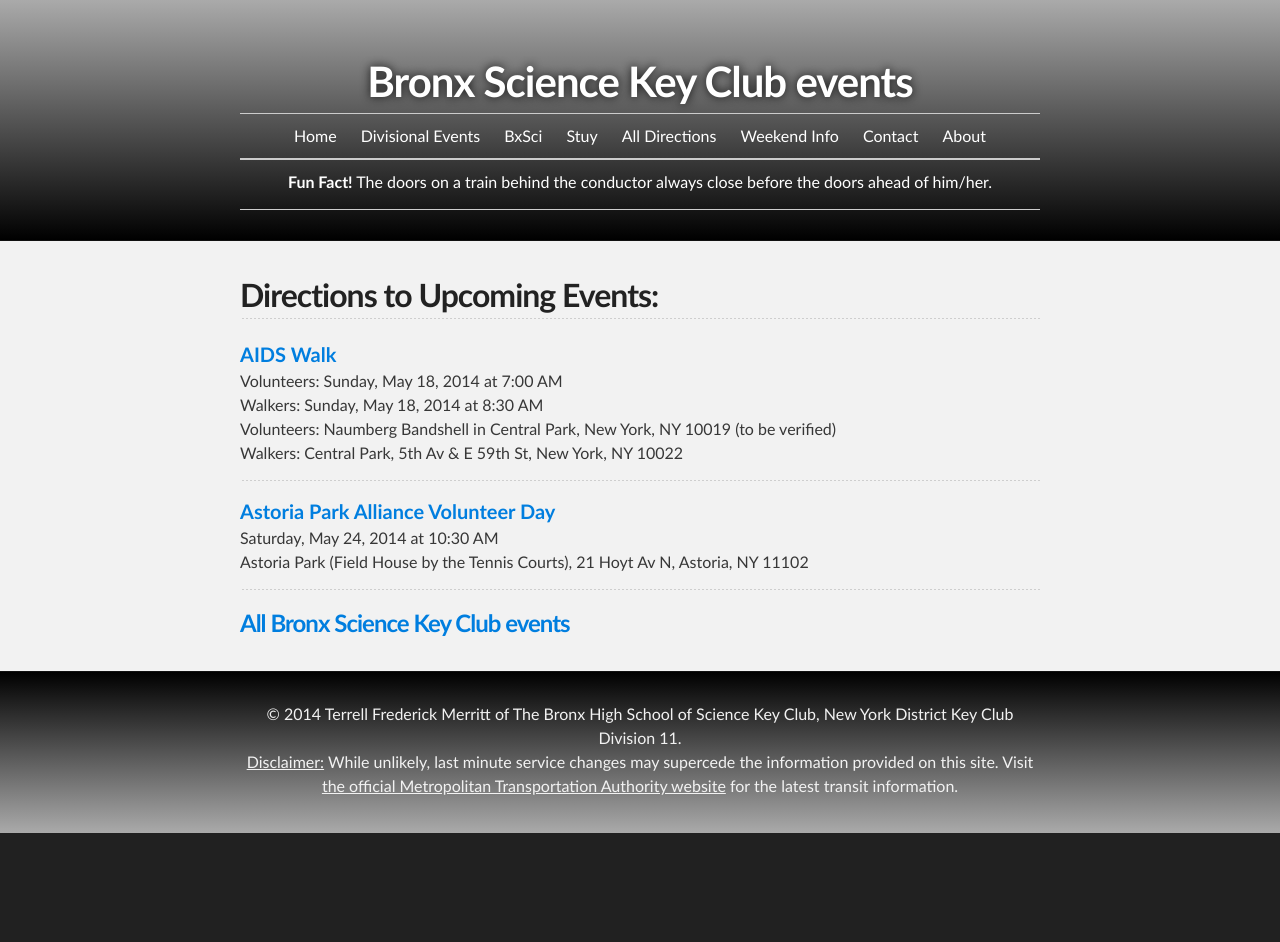
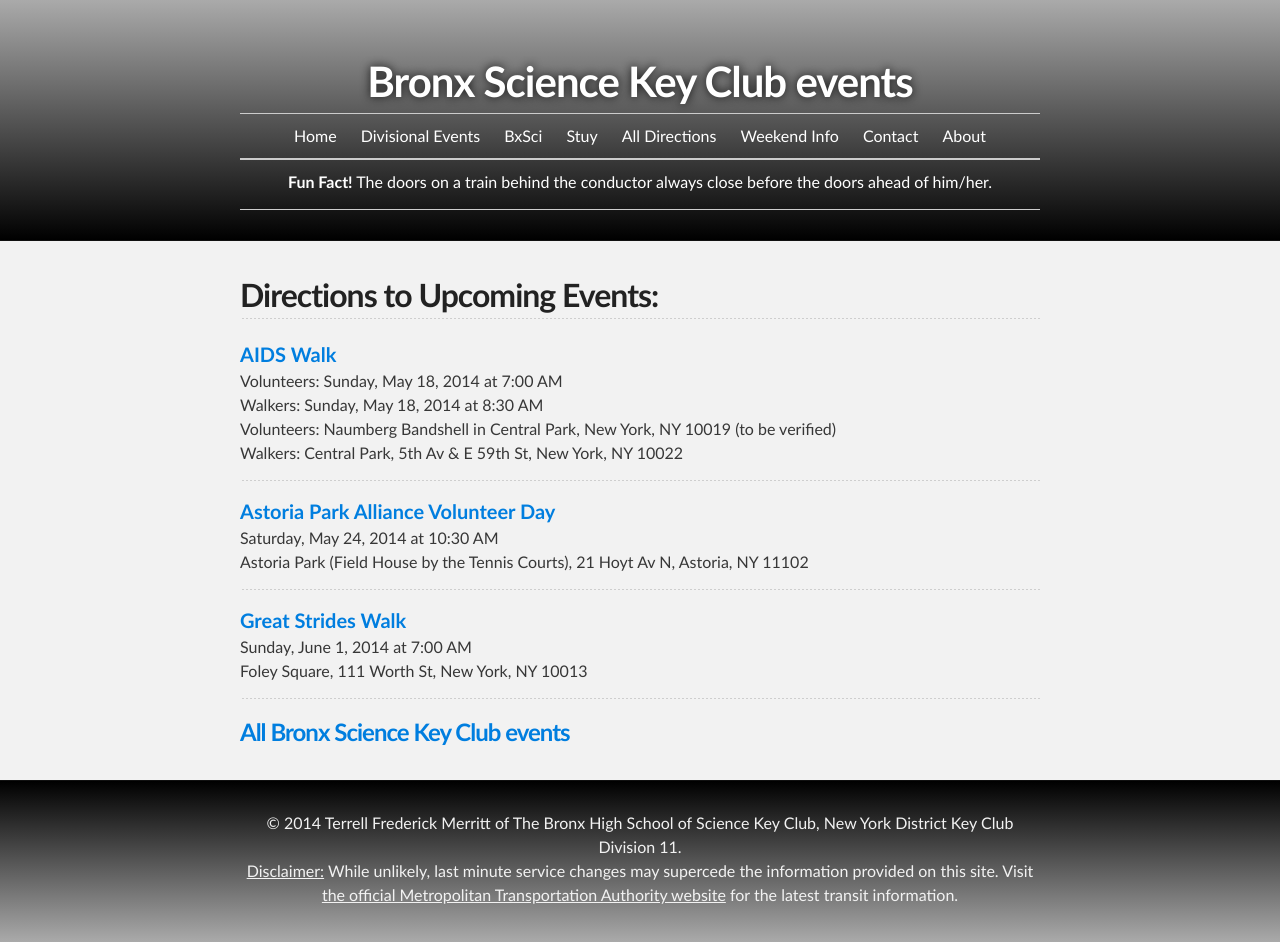
Before and after one commit to d11directions/d11directions.github.io, a Jekyll site: the page built from bxsci/index.html, in a window 1280 px wide. Built offline with Jekyll 4.4.1, drawn with Linux system fonts in a browser that asks for light colours; before the commit the page ends 900 px from its top, so only the background shows below that.

Commit message:
Add Great Strides

```diff
--- /dev/null
+++ b/_posts/2014-06-01-Great_Strides.html
@@ -0,0 +1,15 @@
+---
+layout: direction
+title: Great Strides Walk
+for: Bronx Science Key Club
+tags: [bxsci]
+time: Sunday, June 1, 2014 at 7:00 AM
+location: Foley Square, 111 Worth St, New York, NY 10013
+nearest-stations:
+    - Brooklyn Bridge&ndash;City Hall <img src="/img/4.png" alt="(4)"><img src="/img/5.png" alt="(5)"><img src="/img/6.png" alt="(6)">
+    - Chambers St <img src="/img/J.png" alt="(J)">
+changes-brief:
+    - To be posted shortly.
+changes-ext: http://travel.mtanyct.info/serviceadvisory/routeStatusResult.aspx?tag=ALL&date=06/01/2014&time=&method=getstatus4
+gmap: https://maps.google.com/maps?f=d&amp;source=s_d&amp;saddr=&amp;daddr=Foley+Square,+111+Worth+Street+%234g,+New+York,+NY+10013&amp;hl=en&amp;geocode=FdNAbQIdEM6W-ym3DCJyIVrCiTEcTZfbhIr-zQ&amp;aq=&amp;sll=40.714451,-74.002928&amp;sspn=0.009954,0.01929&amp;dirflg=r&amp;ttype=arr&amp;date=06%2F01%2F14&amp;time=6:45am&amp;noexp=0&amp;noal=0&amp;sort=def&amp;mra=ls&amp;ie=UTF8&amp;t=m&amp;start=0&amp;ll=40.714451,-74.002928&amp;spn=0.009954,0.01929
+---
--- a/bxsci/index.html
+++ b/bxsci/index.html
@@ -3,7 +3,7 @@ layout: default
 title: Bronx Science Key Club events
 ---
 
-{% assign lim = 2 %}
+{% assign lim = 3 %}
 <div id="main_content_wrap" class="outer">
   <section id="main_content" class="inner">
   {% if lim > 0 %}
```
